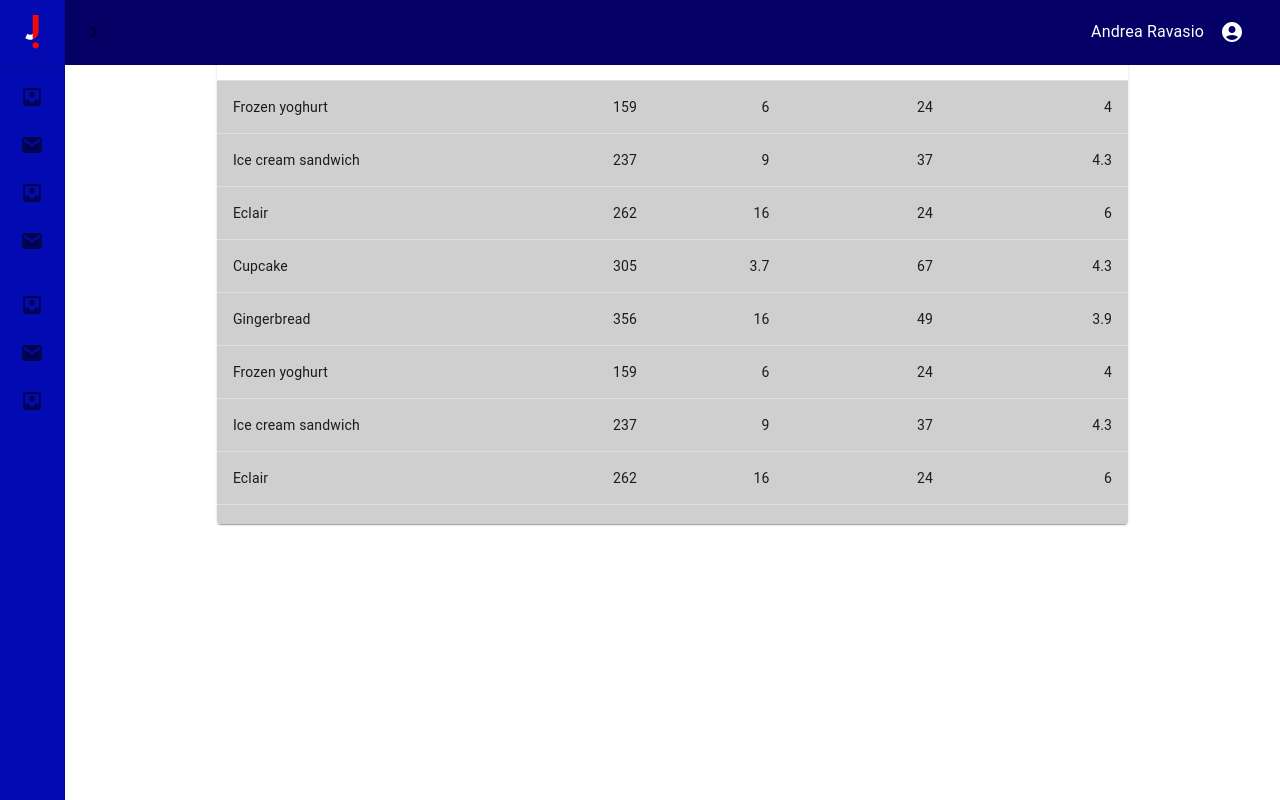
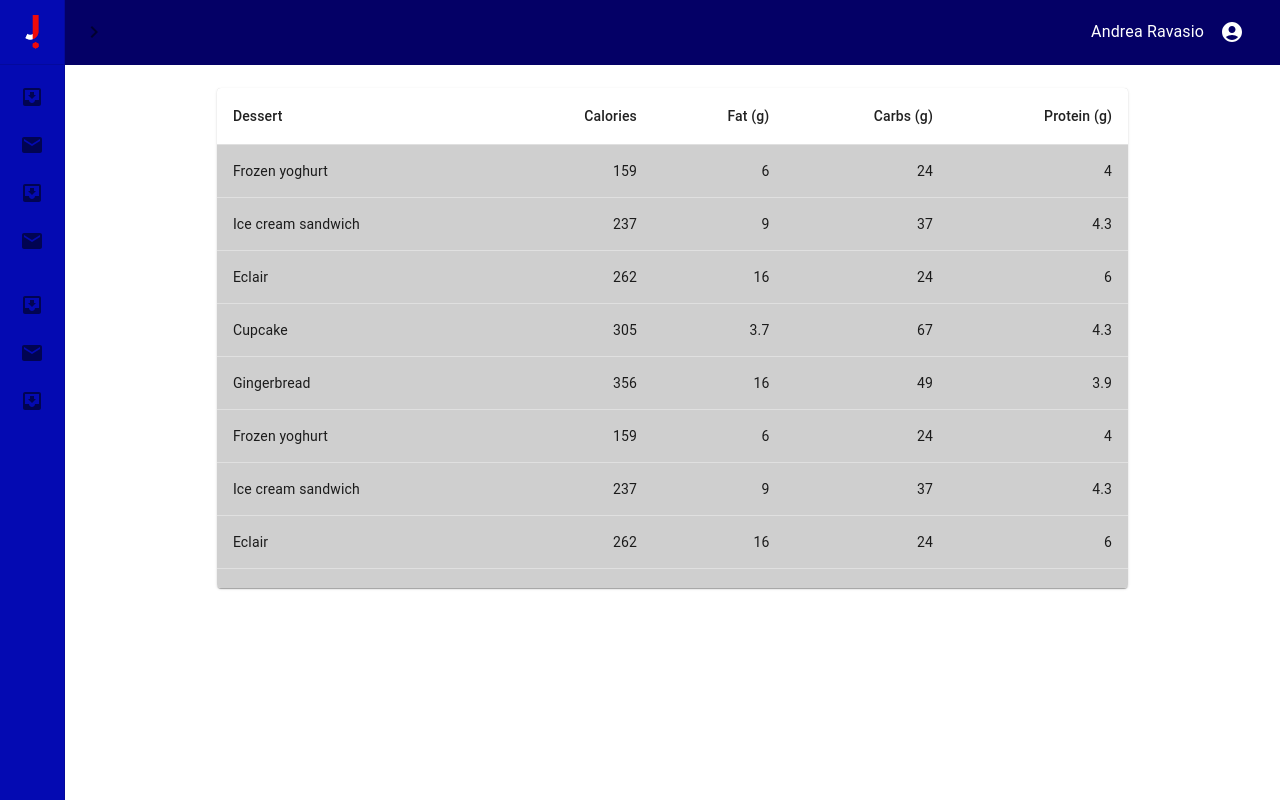
Before and after one commit to psiep8/template-jakala, a React (Create React App) app: page /homepage in a window 1280 px wide. Built offline with nearby package versions, Linux system fonts and the light colour scheme.

Commit message:
fix table

```diff
--- a/src/Homepage/Homepage.js
+++ b/src/Homepage/Homepage.js
@@ -121,7 +121,9 @@ function Homepage() {
             closeDrawer={handleDrawerClose}
             openDrawer={handleDrawerOpen}
           />
-          <TableCustom />
+          <div className=" mt-16 w-full">
+            <TableCustom />
+          </div>
         </Box>
       </div>
     </ThemeProvider>
```
